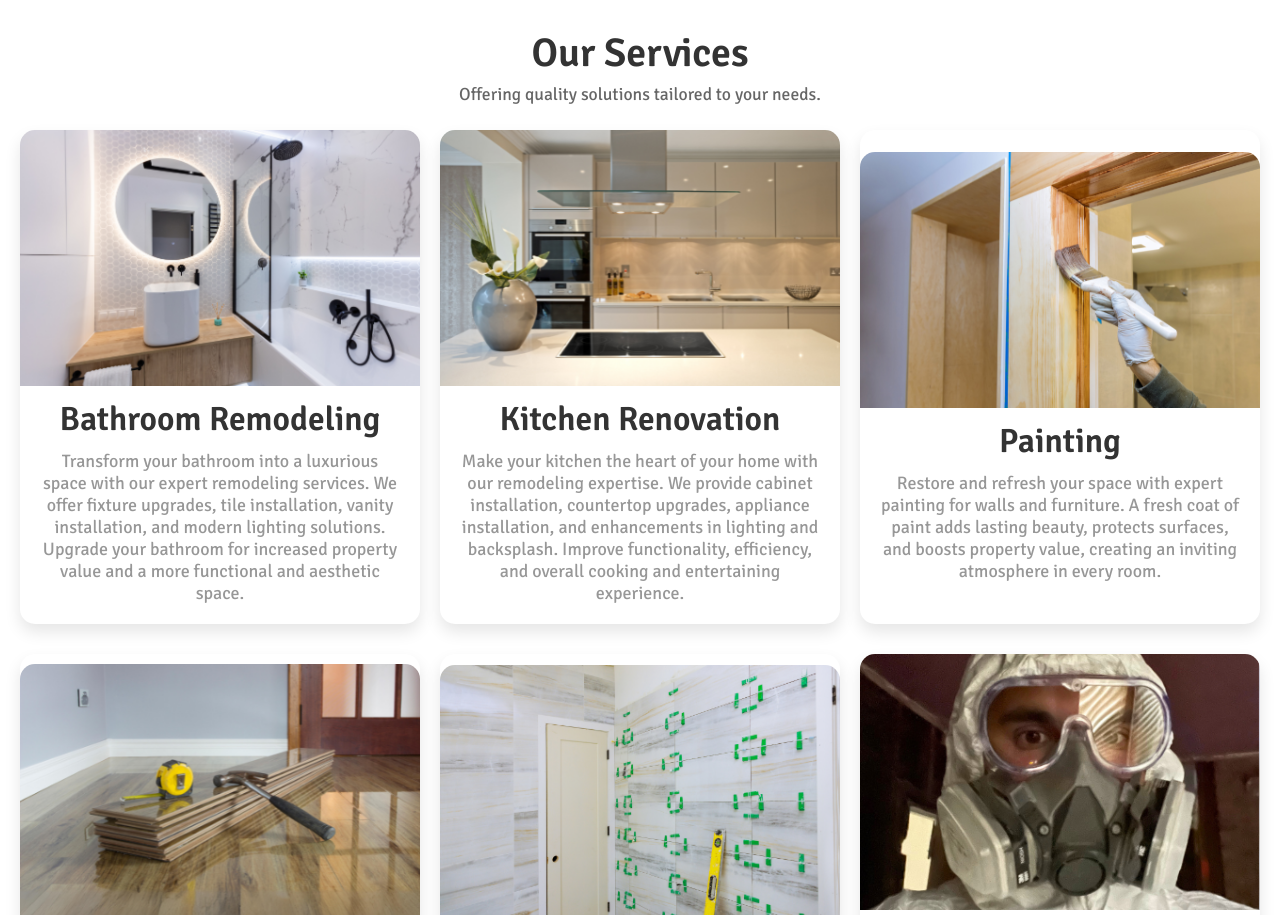
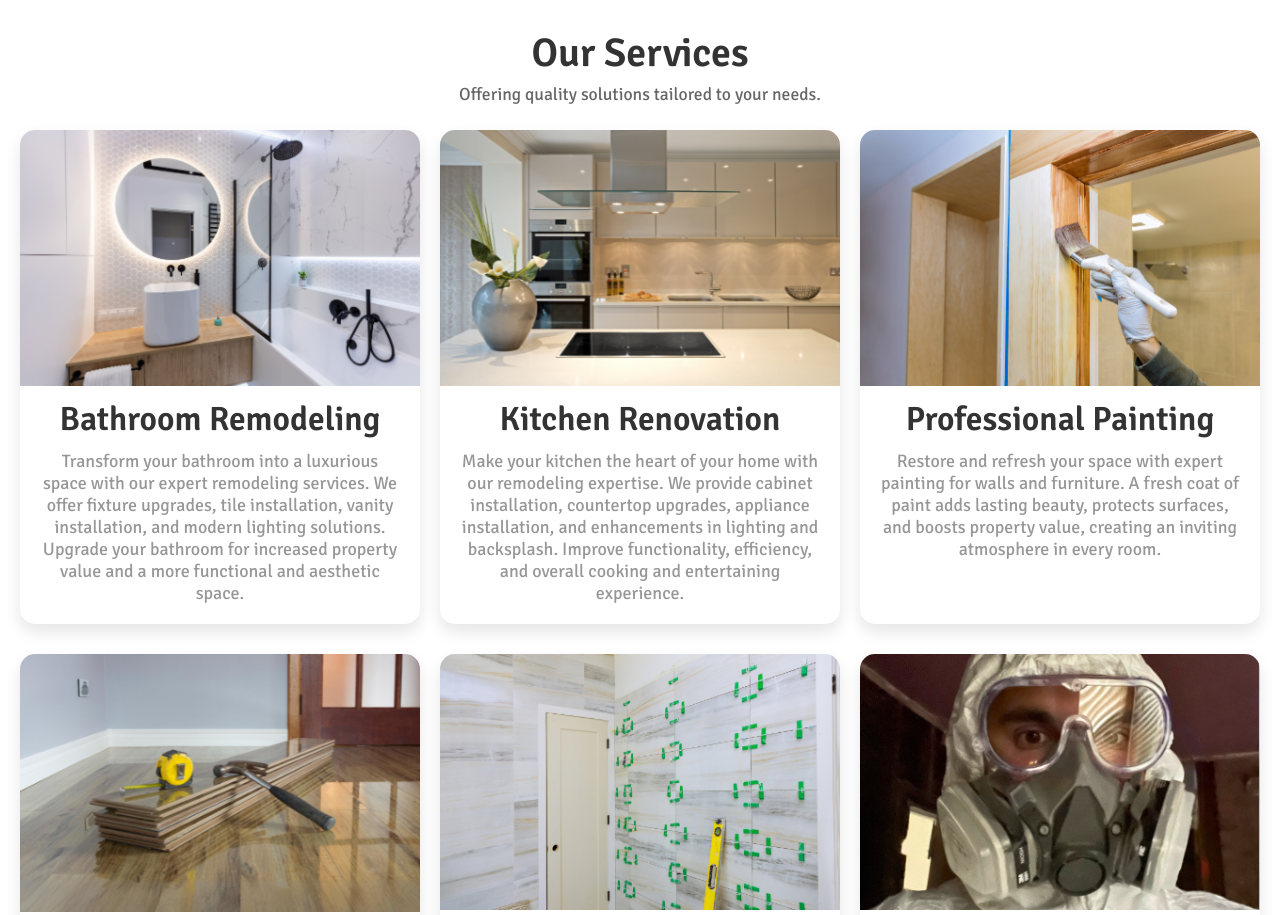
Before and after one commit to DanielCreations08/remodel2, a plain HTML site: page index.html in a window 1280 px wide. Shown: the part 2040-2955 px from the top of the page. Drawn offline with nearby package versions, Linux system fonts and the light colour scheme.

Commit message:
services cards fixed

```diff
--- a/index.html
+++ b/index.html
@@ -126,7 +126,7 @@
         </div>
         <div class="card" onclick="openPopup('popup3')">
             <img class="service-image" src="/assets/services/remodel-painting.png" alt="Professional Painting">
-            <h3>Painting</h3>
+            <h3>Professional Painting</h3>
             <p>Restore and refresh your space with expert painting for walls and furniture. A fresh coat of paint adds lasting beauty, protects surfaces, and boosts property value, creating an inviting atmosphere in every room.</p>
         </div>
         <div class="card" onclick="openPopup('popup4')">
--- a/styles2.css
+++ b/styles2.css
@@ -699,7 +699,7 @@ display: none;
 
 .card img {
   width: 100%;
-  object-fit: cover;
+  height: 100%;
   border-radius: 15px 15px 0px 00px;
 }
 
@@ -711,6 +711,7 @@ display: none;
 
 .card p {
   font-size: 18px;
+  height: 100%;
   color: #979797;
   margin: 0px 18px 20px 18px;
 }
```
